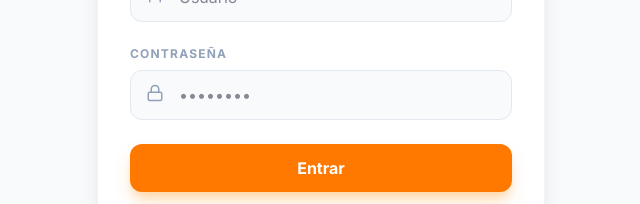
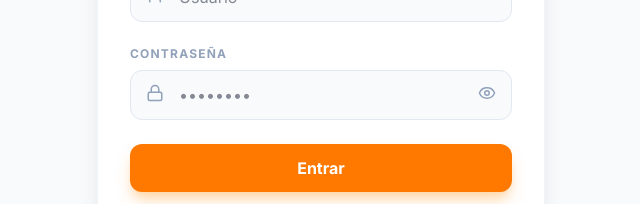
Before and after one commit to jmperez2008-prog/Mailplus, a React (Vite) app: page / in a window 1280 px wide. Shown: the part 378-582 px from the top of the page, without its empty margins (319-959 px from the left). Built offline with nearby package versions, Linux system fonts and the light colour scheme.

Commit message:
feat: Add password visibility toggle
Introduces a password visibility toggle to the Login, AdminDashboard, and SMTP settings forms. This enhances user experience by allowing users to view their entered passwords.

```diff
--- a/src/App.tsx
+++ b/src/App.tsx
@@ -14,6 +14,7 @@ import {
   ChevronRight,
   Trash2,
   Eye,
+  EyeOff,
   Layout,
   LogOut,
   Shield
@@ -65,6 +66,7 @@ export default function App() {
   const [signatureImage, setSignatureImage] = useState<string | null>(null);
   const [isSavingSettings, setIsSavingSettings] = useState(false);
   const [isTestingSmtp, setIsTestingSmtp] = useState(false);
+  const [showSmtpPass, setShowSmtpPass] = useState(false);
 
   const [isGenerating, setIsGenerating] = useState(false);
   const [isSending, setIsSending] = useState(false);
@@ -765,13 +767,22 @@ export default function App() {
                   </div>
                   <div>
                     <label className="block text-xs font-bold text-slate-400 uppercase tracking-widest mb-2">Contraseña / App Password</label>
-                    <input
-                      type="password"
-                      value={smtpConfig.pass}
-                      onChange={(e) => setSmtpConfig({ ...smtpConfig, pass: e.target.value })}
-                      placeholder="••••••••••••"
-                      className="w-full px-4 py-3 bg-slate-50 border border-slate-200 rounded-xl outline-none focus:ring-2 focus:ring-orange-500"
-                    />
+                    <div className="relative">
+                      <input
+                        type={showSmtpPass ? "text" : "password"}
+                        value={smtpConfig.pass}
+                        onChange={(e) => setSmtpConfig({ ...smtpConfig, pass: e.target.value })}
+                        placeholder="••••••••••••"
+                        className="w-full px-4 py-3 bg-slate-50 border border-slate-200 rounded-xl outline-none focus:ring-2 focus:ring-orange-500 pr-12"
+                      />
+                      <button
+                        type="button"
+                        onClick={() => setShowSmtpPass(!showSmtpPass)}
+                        className="absolute right-4 top-3.5 text-slate-400 hover:text-slate-600 transition-colors"
+                      >
+                        {showSmtpPass ? <EyeOff size={18} /> : <Eye size={18} />}
+                      </button>
+                    </div>
                   </div>
                   <div className="p-4 bg-amber-50 rounded-2xl border border-amber-100 flex gap-3">
                     <AlertCircle className="text-amber-500 shrink-0" size={20} />
--- a/src/components/AdminDashboard.tsx
+++ b/src/components/AdminDashboard.tsx
@@ -1,6 +1,6 @@
 
 import React, { useState, useEffect } from 'react';
-import { Loader2, Trash2, UserPlus, Shield, User as UserIcon, X } from 'lucide-react';
+import { Loader2, Trash2, UserPlus, Shield, User as UserIcon, X, Eye, EyeOff } from 'lucide-react';
 import { User } from '../types/auth';
 
 interface AdminDashboardProps {
@@ -12,6 +12,7 @@ export default function AdminDashboard({ token }: AdminDashboardProps) {
   const [loading, setLoading] = useState(true);
   const [showAddModal, setShowAddModal] = useState(false);
   const [newUser, setNewUser] = useState({ username: '', password: '', role: 'user' });
+  const [showPassword, setShowPassword] = useState(false);
   const [creating, setCreating] = useState(false);
   const [error, setError] = useState('');
 
@@ -175,13 +176,22 @@ export default function AdminDashboard({ token }: AdminDashboardProps) {
               </div>
               <div>
                 <label className="block text-xs font-bold text-slate-400 uppercase tracking-widest mb-2">Contraseña</label>
-                <input
-                  type="password"
-                  value={newUser.password}
-                  onChange={e => setNewUser({...newUser, password: e.target.value})}
-                  className="w-full px-4 py-3 bg-slate-50 border border-slate-200 rounded-xl outline-none focus:ring-2 focus:ring-orange-500"
-                  required
-                />
+                <div className="relative">
+                  <input
+                    type={showPassword ? "text" : "password"}
+                    value={newUser.password}
+                    onChange={e => setNewUser({...newUser, password: e.target.value})}
+                    className="w-full px-4 py-3 bg-slate-50 border border-slate-200 rounded-xl outline-none focus:ring-2 focus:ring-orange-500 pr-12"
+                    required
+                  />
+                  <button
+                    type="button"
+                    onClick={() => setShowPassword(!showPassword)}
+                    className="absolute right-4 top-3.5 text-slate-400 hover:text-slate-600 transition-colors"
+                  >
+                    {showPassword ? <EyeOff size={18} /> : <Eye size={18} />}
+                  </button>
+                </div>
               </div>
               <div>
                 <label className="block text-xs font-bold text-slate-400 uppercase tracking-widest mb-2">Rol</label>
--- a/src/components/Login.tsx
+++ b/src/components/Login.tsx
@@ -1,6 +1,6 @@
 
 import React, { useState } from 'react';
-import { Loader2, Lock, User } from 'lucide-react';
+import { Loader2, Lock, User, Eye, EyeOff } from 'lucide-react';
 import { AuthResponse } from '../types/auth';
 
 interface LoginProps {
@@ -10,6 +10,7 @@ interface LoginProps {
 export default function Login({ onLogin }: LoginProps) {
   const [username, setUsername] = useState('');
   const [password, setPassword] = useState('');
+  const [showPassword, setShowPassword] = useState(false);
   const [loading, setLoading] = useState(false);
   const [error, setError] = useState('');
 
@@ -74,13 +75,20 @@ export default function Login({ onLogin }: LoginProps) {
             <div className="relative">
               <Lock className="absolute left-4 top-3.5 text-slate-400" size={18} />
               <input
-                type="password"
+                type={showPassword ? "text" : "password"}
                 value={password}
                 onChange={(e) => setPassword(e.target.value)}
-                className="w-full pl-12 pr-4 py-3 bg-slate-50 border border-slate-200 rounded-xl outline-none focus:ring-2 focus:ring-orange-500 transition-all"
+                className="w-full pl-12 pr-12 py-3 bg-slate-50 border border-slate-200 rounded-xl outline-none focus:ring-2 focus:ring-orange-500 transition-all"
                 placeholder="••••••••"
                 required
               />
+              <button
+                type="button"
+                onClick={() => setShowPassword(!showPassword)}
+                className="absolute right-4 top-3.5 text-slate-400 hover:text-slate-600 transition-colors"
+              >
+                {showPassword ? <EyeOff size={18} /> : <Eye size={18} />}
+              </button>
             </div>
           </div>
 
```
